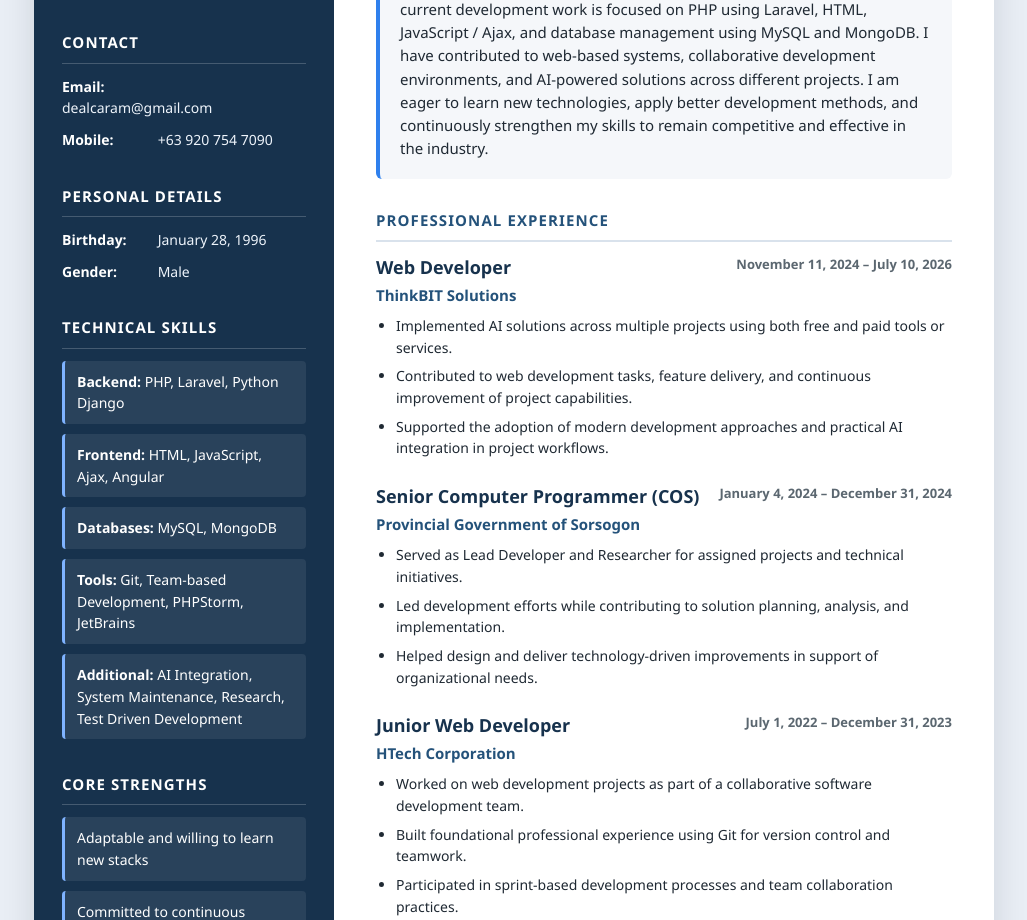
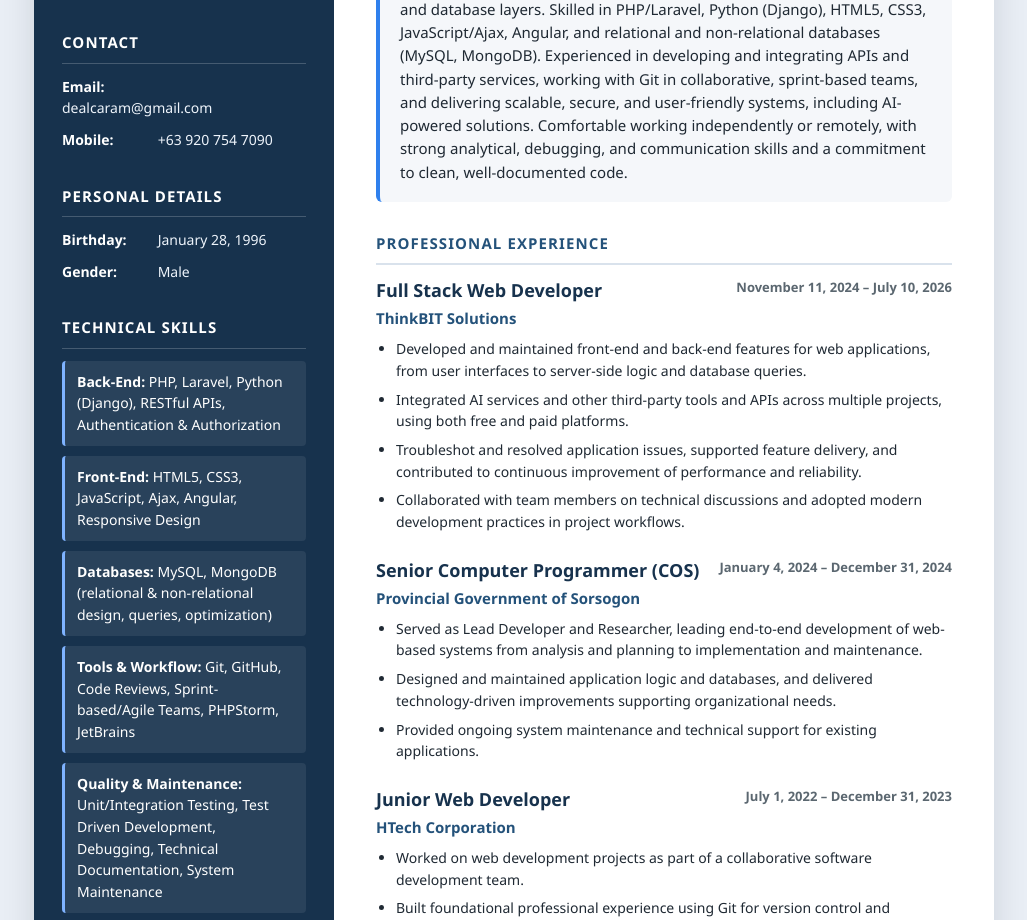
Before and after one commit to koyz28/documents, a plain HTML site: page index.html in a window 1280 px wide. Shown: the part 180-1100 px from the top of the page, without its empty margins (126-1153 px from the left). Drawn offline with Linux system fonts and the light colour scheme.

Commit message:
Tailor CV to Full Stack Developer role
Co-authored-by: Copilot App <223556219+Copilot@users.noreply.github.com>

```diff
--- a/index.html
+++ b/index.html
@@ -229,7 +229,7 @@
   <div class="page">
     <aside class="sidebar">
       <h1 class="name">Ramoncito S. Dealca</h1>
-      <div class="headline">Web Developer</div>
+      <div class="headline">Full Stack Developer</div>
 
       <section class="sidebar-section">
         <h2>Contact</h2>
@@ -246,11 +246,12 @@
       <section class="sidebar-section">
         <h2>Technical Skills</h2>
         <ul class="skills-list">
-          <li><strong>Backend:</strong> PHP, Laravel, Python Django</li>
-          <li><strong>Frontend:</strong> HTML, JavaScript, Ajax, Angular</li>
-          <li><strong>Databases:</strong> MySQL, MongoDB</li>
-          <li><strong>Tools:</strong> Git, Team-based Development, PHPStorm, JetBrains</li>
-          <li><strong>Additional:</strong> AI Integration, System Maintenance, Research, Test Driven Development</li>
+          <li><strong>Back-End:</strong> PHP, Laravel, Python (Django), RESTful APIs, Authentication &amp; Authorization</li>
+          <li><strong>Front-End:</strong> HTML5, CSS3, JavaScript, Ajax, Angular, Responsive Design</li>
+          <li><strong>Databases:</strong> MySQL, MongoDB (relational &amp; non-relational design, queries, optimization)</li>
+          <li><strong>Tools &amp; Workflow:</strong> Git, GitHub, Code Reviews, Sprint-based/Agile Teams, PHPStorm, JetBrains</li>
+          <li><strong>Quality &amp; Maintenance:</strong> Unit/Integration Testing, Test Driven Development, Debugging, Technical Documentation, System Maintenance</li>
+          <li><strong>Additional:</strong> AI Integration, Third-Party Service Integration, Research</li>
         </ul>
       </section>
 
@@ -269,7 +270,7 @@
       <section class="main-section">
         <h2>Professional Summary</h2>
         <div class="summary-box">
-          Motivated and adaptable IT professional with hands-on experience in web development, programming, research, and academic instruction. My current development work is focused on PHP using Laravel, HTML, JavaScript / Ajax, and database management using MySQL and MongoDB. I have contributed to web-based systems, collaborative development environments, and AI-powered solutions across different projects. I am eager to learn new technologies, apply better development methods, and continuously strengthen my skills to remain competitive and effective in the industry.
+          Detail-oriented Full Stack Developer with hands-on experience designing, building, and maintaining web applications across the front end, back end, and database layers. Skilled in PHP/Laravel, Python (Django), HTML5, CSS3, JavaScript/Ajax, Angular, and relational and non-relational databases (MySQL, MongoDB). Experienced in developing and integrating APIs and third-party services, working with Git in collaborative, sprint-based teams, and delivering scalable, secure, and user-friendly systems, including AI-powered solutions. Comfortable working independently or remotely, with strong analytical, debugging, and communication skills and a commitment to clean, well-documented code.
         </div>
       </section>
 
@@ -279,15 +280,16 @@
         <div class="job">
           <div class="job-header">
             <div>
-              <div class="job-title">Web Developer</div>
+              <div class="job-title">Full Stack Web Developer</div>
               <div class="job-company">ThinkBIT Solutions</div>
             </div>
             <div class="job-date">November 11, 2024 – July 10, 2026</div>
           </div>
           <ul>
-            <li>Implemented AI solutions across multiple projects using both free and paid tools or services.</li>
-            <li>Contributed to web development tasks, feature delivery, and continuous improvement of project capabilities.</li>
-            <li>Supported the adoption of modern development approaches and practical AI integration in project workflows.</li>
+            <li>Developed and maintained front-end and back-end features for web applications, from user interfaces to server-side logic and database queries.</li>
+            <li>Integrated AI services and other third-party tools and APIs across multiple projects, using both free and paid platforms.</li>
+            <li>Troubleshot and resolved application issues, supported feature delivery, and contributed to continuous improvement of performance and reliability.</li>
+            <li>Collaborated with team members on technical discussions and adopted modern development practices in project workflows.</li>
           </ul>
         </div>
 
@@ -300,9 +302,9 @@
             <div class="job-date">January 4, 2024 – December 31, 2024</div>
           </div>
           <ul>
-            <li>Served as Lead Developer and Researcher for assigned projects and technical initiatives.</li>
-            <li>Led development efforts while contributing to solution planning, analysis, and implementation.</li>
-            <li>Helped design and deliver technology-driven improvements in support of organizational needs.</li>
+            <li>Served as Lead Developer and Researcher, leading end-to-end development of web-based systems from analysis and planning to implementation and maintenance.</li>
+            <li>Designed and maintained application logic and databases, and delivered technology-driven improvements supporting organizational needs.</li>
+            <li>Provided ongoing system maintenance and technical support for existing applications.</li>
           </ul>
         </div>
 
@@ -349,7 +351,7 @@
       <section class="main-section">
         <h2>Professional Objective</h2>
         <div class="footer-note">
-          To continue growing as a web developer by applying my current skills in PHP, Laravel, JavaScript, and database management while remaining open to new technologies, modern practices, and opportunities for professional development.
+          To grow as a Full Stack Developer by applying my skills in PHP, Laravel, Python, JavaScript, and database management to build scalable, secure, and user-friendly applications, while expanding into cloud platforms, Docker, CI/CD, and TypeScript.
         </div>
       </section>
     </main>
```
